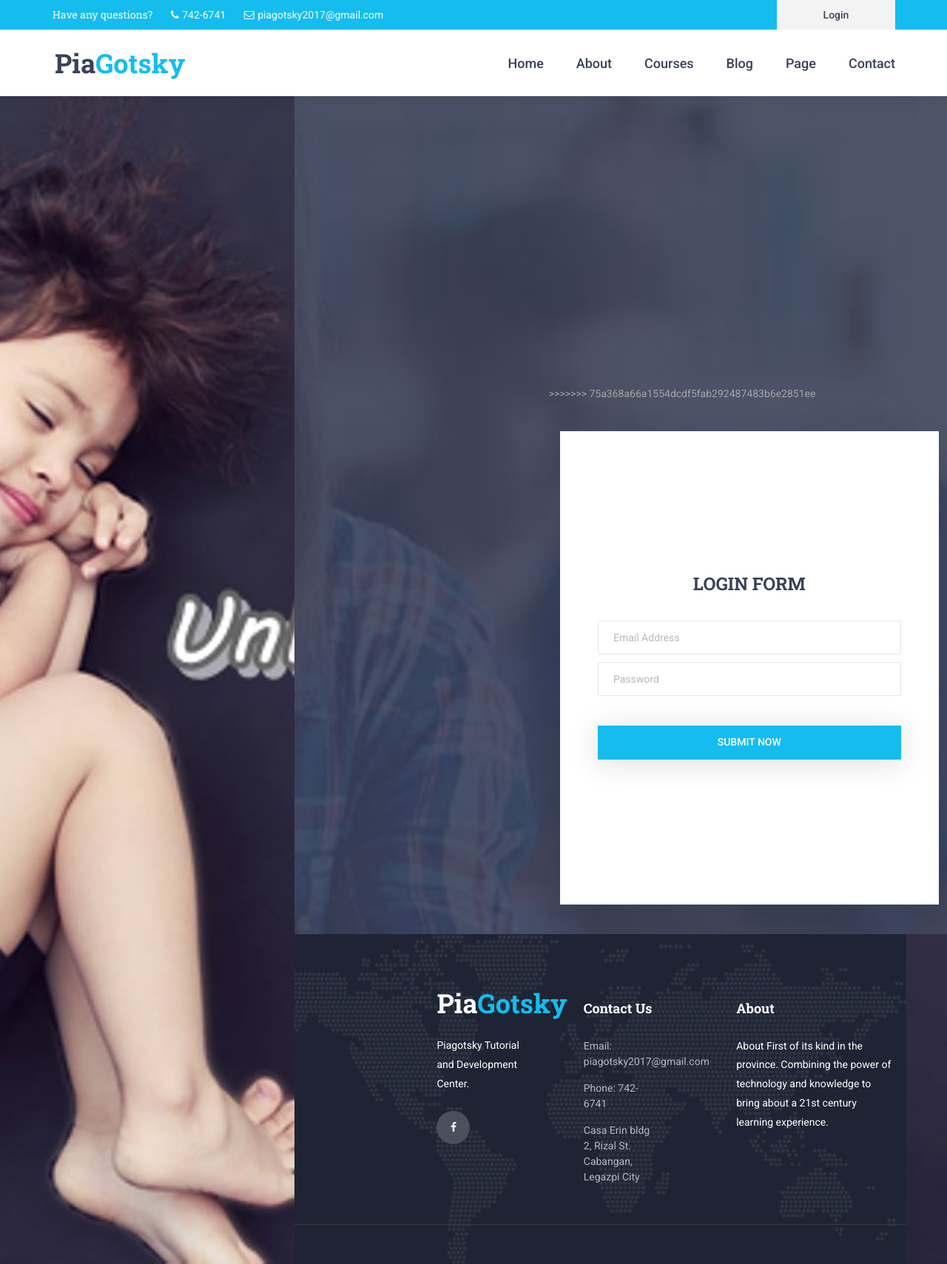
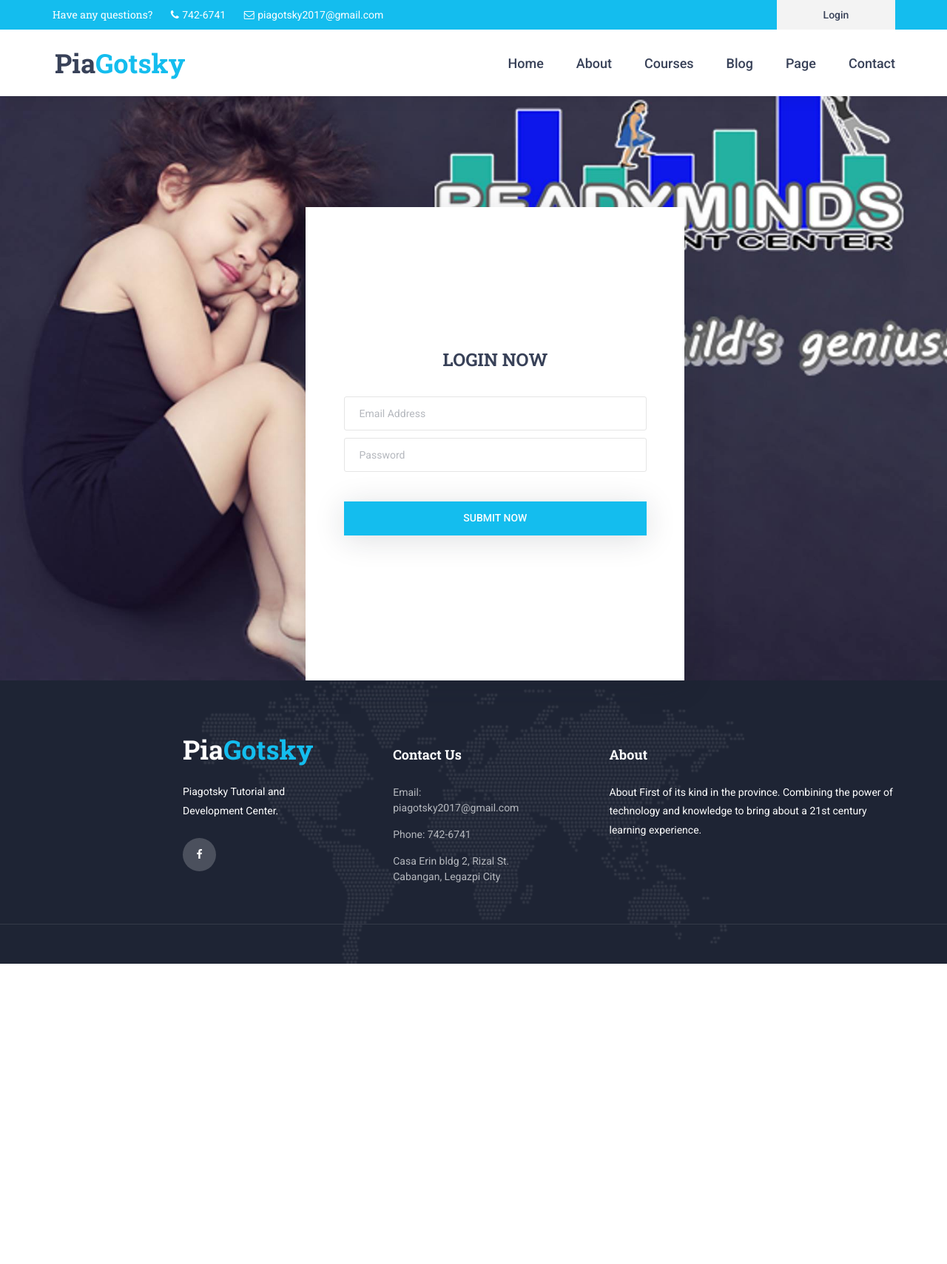
Before and after one commit to DarwinBuelo/elearnings, a PHP site: page /login.php in a window 1280 px wide. Shown: the whole page at 74% size. After the commit the page ends 1303 px from the top, so only its background shows below. Run offline with PHP 8.4, Linux system fonts and the light colour scheme; some libraries are stand-ins or nearby versions.

Commit message:
#fully fixed.

```diff
--- a/index.php
+++ b/index.php
@@ -2,10 +2,6 @@
 include 'init.php';
 $Outline->addCSS('styles/responsive.css');
 $Outline->header('Home');
-<<<<<<< HEAD
-=======
-require 'segments/navbar.php';
->>>>>>> 75a368a66a1554dcdf5fab292487483b6e2851ee
 // Only shows when you are login
 if(isset($user) && !empty($user)){
     if($user->getRoleID() == 1){
--- a/login.php
+++ b/login.php
@@ -1,5 +1,6 @@
 <?php
-include 'init.php';
+//require pages
+require_once('init.php');
 $Outline->addCSS('styles/contact.css');
 $Outline->addCSS('styles/contact_responsive.css');
 $Outline->header('Login');
--- a/segments/login.form.php
+++ b/segments/login.form.php
@@ -1,24 +1,16 @@
 <div class="counter">
-<<<<<<< HEAD
     <div class="counter_background" style="background-image:url(images/piagotsky2.jpg)"></div>
     <div style="padding-left: 28vw;" class="container">
         <div class="row">
             <div class="counter_content">
-                <!--                <h2 class="counter_title">Login Now</h2>-->
-=======
-    <div class="counter_background" style="background-image:url(images/counter_background.jpg)"></div>
-    <div style="padding-left: 28vw;" class="container">
-        <div class="row">
-            <div class="counter_content">
-<!--                <h2 class="counter_title">Login Now</h2>-->
->>>>>>> 75a368a66a1554dcdf5fab292487483b6e2851ee
+                <!-- <h2 class="counter_title">Login Now</h2>-->
             </div>
         </div>
         <div class="counter_form">
             <div class="row fill_height">
                 <div class="col fill_height">
                     <form class="counter_form_content d-flex flex-column align-items-center justify-content-center" action="#">
-                        <div class="counter_form_title">Login Form</div>
+                        <div class="counter_form_title">Login Now</div>
                         <input type="text" class="counter_input" name="uname" placeholder="Email Address" required="required">
                         <input type="password" class="counter_input" name="pswd"placeholder="Password" required="required">
                         <button type="submit" class="counter_form_button">submit now</button>
```
